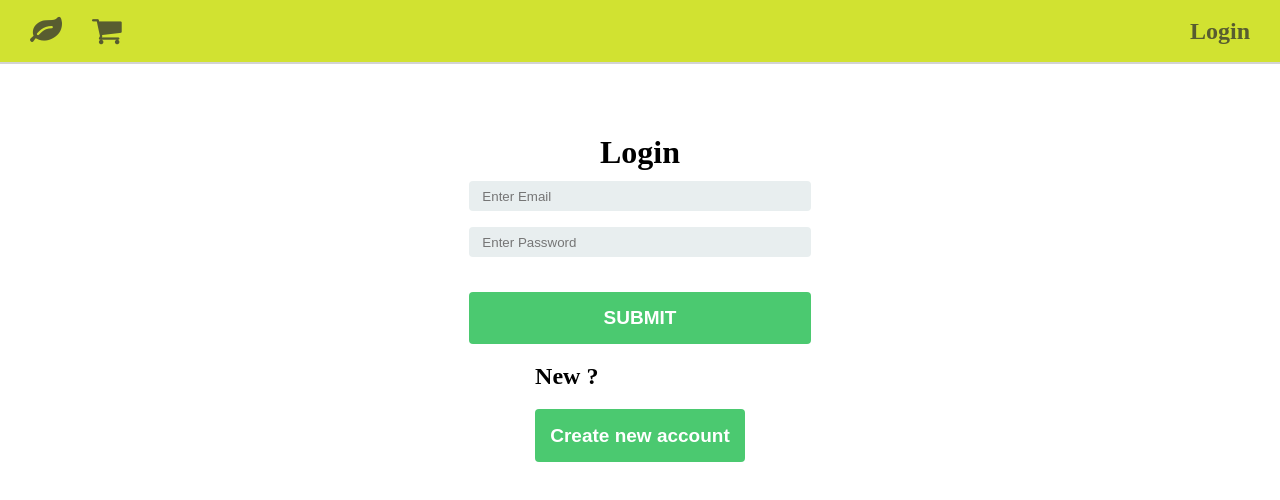
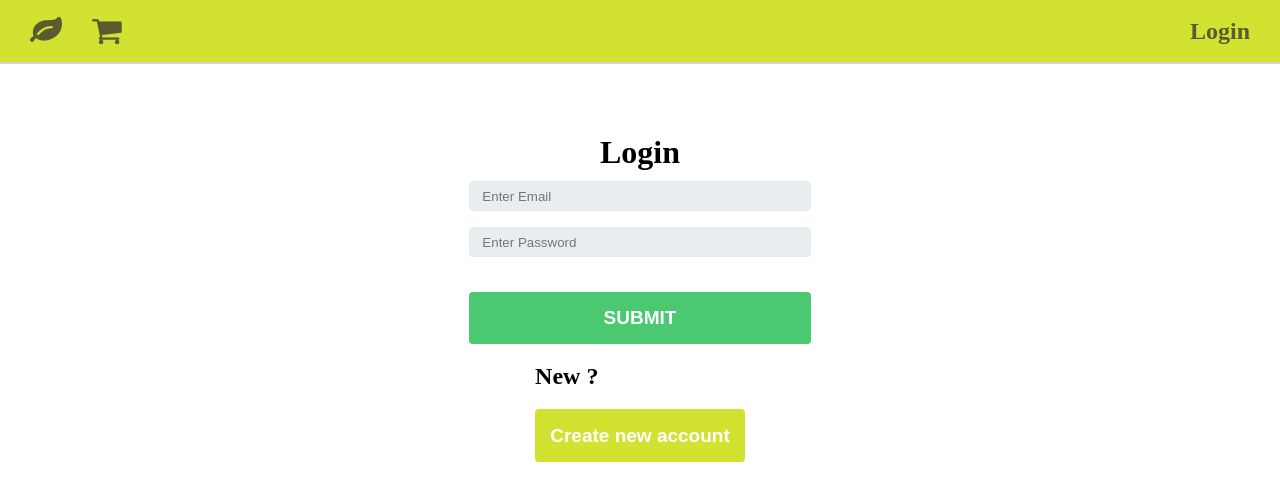
Before and after one commit to prakhar308/e-commerce-client, a React (Create React App) app: page /login in a window 1280 px wide. Shown: the top 500 px of the page. Built offline with nearby package versions, Linux system fonts and the light colour scheme.

Commit message:
update AuthForm styling

```diff
--- a/src/containers/AuthForm/AuthForm.js
+++ b/src/containers/AuthForm/AuthForm.js
@@ -81,7 +81,7 @@ class AuthForm extends Component {
                   value={password}
                   onChange={this.handleChange}
                />
-               <button>SUBMIT</button>
+               <button className={classes.AuthSubmitButton}>SUBMIT</button>
             </form>
             {
                isLogin
@@ -89,6 +89,7 @@ class AuthForm extends Component {
                      <div className={classes.AuthMode}>
                         <h2>New ?</h2>
                         <button
+                           className={classes.AuthModeButton}
                            onClick={this.switchAuthMode}
                         >Create new account</button>
                      </div>
@@ -97,6 +98,7 @@ class AuthForm extends Component {
                      <div>
                         <h2>Already have an account</h2>
                         <button
+                           className={classes.AuthModeButton}
                            onClick={this.switchAuthMode}
                         >Login</button>
                      </div>
--- a/src/containers/AuthForm/AuthForm.module.css
+++ b/src/containers/AuthForm/AuthForm.module.css
@@ -35,7 +35,6 @@
    margin-top: 1em;
    margin-bottom: 1em;
    padding: 0.8em;
-   background-color: #4bc970;
    border: none;
    border-radius: 4px;
    text-align: center;
@@ -49,6 +48,14 @@
    flex-direction: column;
 }
 
+.AuthSubmitButton {
+   background-color: #4bc970;
+}
+
+.AuthModeButton {
+   background-color: #d1e231;
+}
+
 @media (max-width: 500px) {
    .auth-form {
       width: 100%;
```
